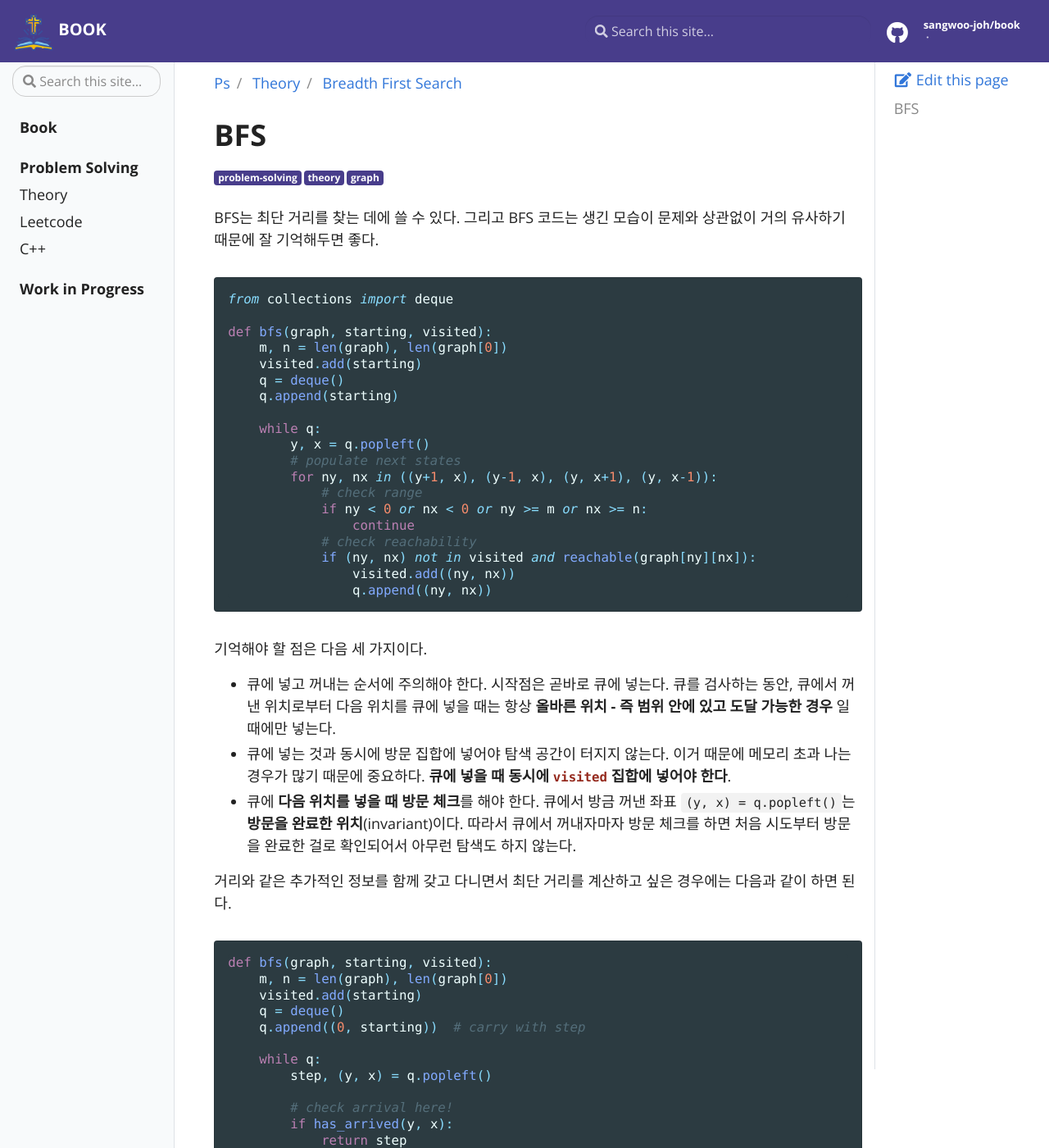
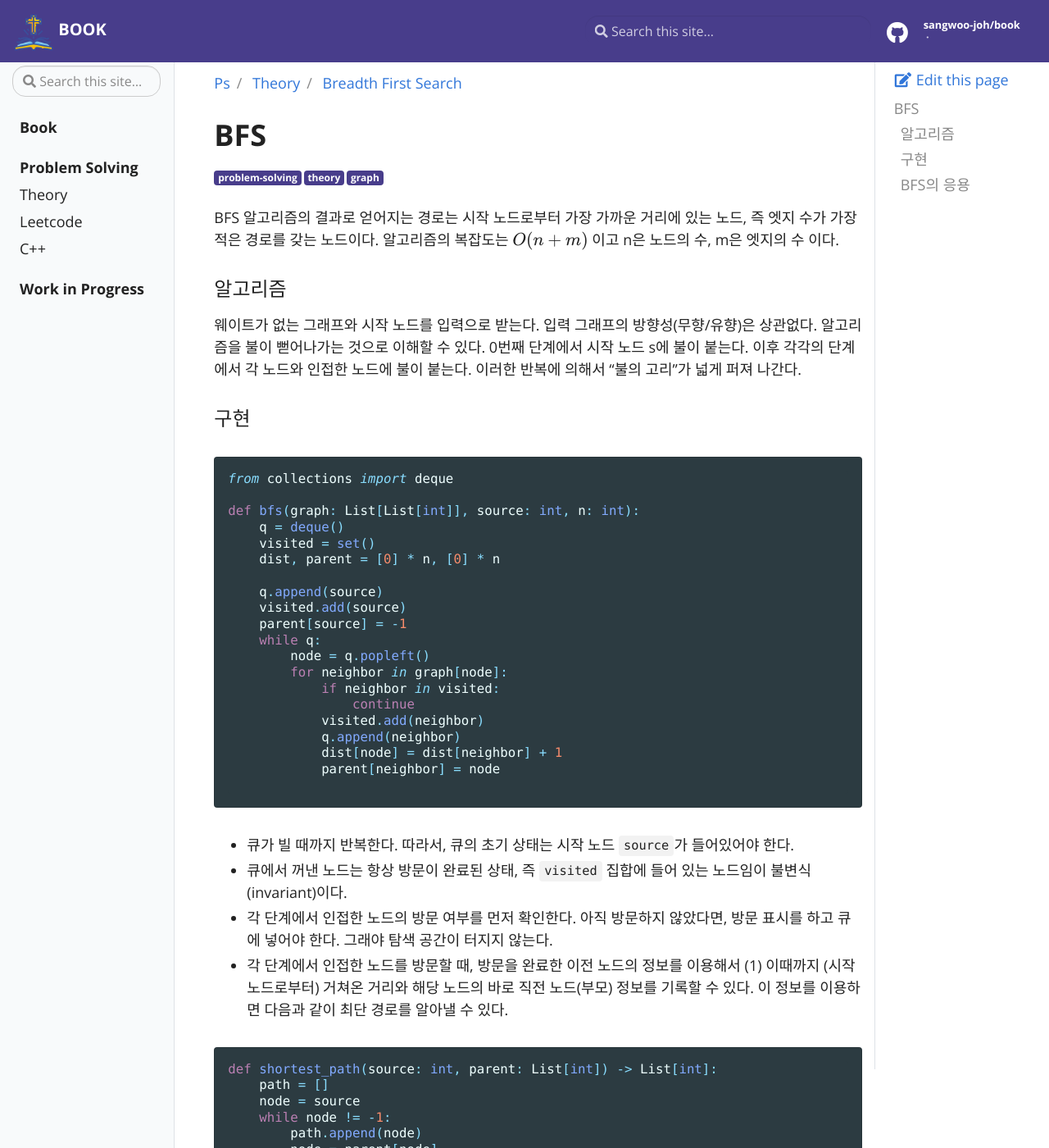
Before and after one commit to sangwoo-joh/book, a Jekyll site: the page built from ps/theory/bfs.md, in a window 1280 px wide and 1400 px high. Shown: the whole window at 82% size. Built offline with Jekyll 4.4.1, drawn with Linux system fonts in a browser that asks for light colours; formulas are drawn with MathJax 3; comment, search, counter and statistics services are not loaded; some of the changed text lies outside the part shown.

Commit message:
update bfs

````diff
--- a/ps/theory/bfs.md
+++ b/ps/theory/bfs.md
@@ -2,52 +2,60 @@
 layout: page
 tags: [problem-solving, theory, graph]
 title: Breadth First Search
-last_update: 2023-01-25 23:47:44
+last_update: 2024-04-06 23:22:34
 ---
 
 # BFS
- BFS는 최단 거리를 찾는 데에 쓸 수 있다. 그리고 BFS 코드는 생긴 모습이
- 문제와 상관없이 거의 유사하기 때문에 잘 기억해두면 좋다.
+BFS 알고리즘의 결과로 얻어지는 경로는 시작 노드로부터 가장 가까운 거리에 있는 노드, 즉 엣지 수가 가장 적은 경로를 갖는 노드이다.
+알고리즘의 복잡도는 $$O(n+m)$$ 이고 n은 노드의 수, m은 엣지의 수 이다.
 
+### 알고리즘
+웨이트가 없는 그래프와 시작 노드를 입력으로 받는다. 입력 그래프의 방향성(무향/유향)은 상관없다.
+알고리즘을 불이 뻗어나가는 것으로 이해할 수 있다. 0번째 단계에서 시작 노드 s에 불이 붙는다. 이후 각각의 단계에서 각 노드와 인접한 노드에 불이 붙는다. 이러한 반복에 의해서 "불의 고리"가 넓게 퍼져 나간다.
+
+
+### 구현
 ```python
 from collections import deque
 
-def bfs(graph, starting, visited):
-    m, n = len(graph), len(graph[0])
-    visited.add(starting)
+def bfs(graph: List[List[int]], source: int, n: int):
     q = deque()
-    q.append(starting)
+    visited = set()
+    dist, parent = [0] * n, [0] * n
 
+    q.append(source)
+    visited.add(source)
+    parent[source] = -1
     while q:
-        y, x = q.popleft()
-        # populate next states
-        for ny, nx in ((y+1, x), (y-1, x), (y, x+1), (y, x-1)):
-            # check range
-            if ny < 0 or nx < 0 or ny >= m or nx >= n:
+        node = q.popleft()
+        for neighbor in graph[node]:
+            if neighbor in visited:
                 continue
-            # check reachability
-            if (ny, nx) not in visited and reachable(graph[ny][nx]):
-                visited.add((ny, nx))
-                q.append((ny, nx))
+            visited.add(neighbor)
+            q.append(neighbor)
+            dist[node] = dist[neighbor] + 1
+            parent[neighbor] = node
+
 ```
 
- 기억해야 할 점은 다음 세 가지이다.
- - 큐에 넣고 꺼내는 순서에 주의해야 한다. 시작점은 곧바로 큐에
-   넣는다. 큐를 검사하는 동안, 큐에서 꺼낸 위치로부터 다음 위치를 큐에
-   넣을 때는 항상 **올바른 위치 - 즉 범위 안에 있고 도달 가능한 경우**
-   일 때에만 넣는다.
- - 큐에 넣는 것과 동시에 방문 집합에 넣어야 탐색 공간이 터지지
-   않는다. 이거 때문에 메모리 초과 나는 경우가 많기 때문에
-   중요하다. **큐에 넣을 때 동시에 `visited` 집합에 넣어야 한다**.
- - 큐에 **다음 위치를 넣을 때 방문 체크**를 해야 한다. 큐에서 방금
-   꺼낸 좌표 `(y, x) = q.popleft()`는 **방문을 완료한
-   위치**(invariant)이다. 따라서 큐에서 꺼내자마자 방문 체크를 하면
-   처음 시도부터 방문을 완료한 걸로 확인되어서 아무런 탐색도 하지
-   않는다.
+ - 큐가 빌 때까지 반복한다. 따라서, 큐의 초기 상태는 시작 노드 `source`가 들어있어야 한다.
+ - 큐에서 꺼낸 노드는 항상 방문이 완료된 상태, 즉 `visited` 집합에 들어 있는 노드임이 불변식(invariant)이다.
+ - 각 단계에서 인접한 노드의 방문 여부를 먼저 확인한다. 아직 방문하지 않았다면, 방문 표시를 하고 큐에 넣어야 한다. 그래야 탐색 공간이 터지지 않는다.
+ - 각 단계에서 인접한 노드를 방문할 때, 방문을 완료한 이전 노드의 정보를 이용해서 (1) 이때까지 (시작 노드로부터) 거쳐온 거리와 해당 노드의 바로 직전 노드(부모) 정보를 기록할 수 있다. 이 정보를 이용하면 다음과 같이 최단 경로를 알아낼 수 있다.
+
+```python
+def shortest_path(source: int, parent: List[int]) -> List[int]:
+    path = []
+    node = source
+    while node != -1:
+        path.append(node)
+        node = parent[node]
+
+    return reversed(path)
+```
 
 
- 거리와 같은 추가적인 정보를 함께 갖고 다니면서 최단 거리를 계산하고
- 싶은 경우에는 다음과 같이 하면 된다.
+그래프가 아닌 좌표 평면 상의 최단 경로를 구하는 데에도 적용할 수 있다.
 
 ```python
 def bfs(graph, starting, visited):
@@ -71,18 +79,22 @@ def bfs(graph, starting, visited):
             # or check arrival here, with step + 1
             if has_arrived(ny, nx):
                 return step + 1
-            # check reachability
+
+          # check reachability
             if (ny, nx) not in visited and reachable(graph[ny][nx]):
                 visited.add((ny, nx))
                 q.append((step + 1, (ny, nx)))  # carry with step
 ```
 
- 최단 거리를 구할 때 주의해야 할 점은 딱 한 가지다. 도착 여부 체크
- `has_arrived()`를 언제 하느냐에 따라서 정답이 되는 거리가 `step`인지
- `step + 1`인지이다. 즉, 큐에서 방금 꺼낸 위치는 방문을 완료한
- 위치이기 때문에 꺼내자마자 도착 여부를 체크를 하면 `step`이고, 다음
- 위치를 계산하는 시점에 도착 여부를 확인하면 `step + 1`이 거리가
- 된다. 아마 다음 위치를 계산하는 시점에서 확인하면 상태를 조금이라도
- 덜 탐색하기 때문에 (큐에 넣고 빼는 과정이 없음) 시간 및 공간적으로
- 조금이라도 더 낫겠지만 전체 복잡도에서는 차이가 없을 것이므로 적당히
- 취향 껏 하면 된다.
+최단 거리를 구할 때 주의해야 할 점은 딱 한 가지다. 도착 여부 체크 `has_arrived()`를 언제 하느냐에 따라서 정답이 되는 거리가 `step`인지 `step + 1`인지이다. 즉, 큐에서 방금 꺼낸 위치는 방문을 완료한 위치이기 때문에 꺼내자마자 도착 여부를 체크를 하면 `step`이고, 다음 위치를 계산하는 시점에 도착 여부를 확인하면 `step + 1`이 거리가 된다. 아마 다음 위치를 계산하는 시점에서 확인하면 상태를 조금이라도 덜 탐색하기 때문에 (큐에 넣고 빼는 과정이 없음) 시간 및 공간적으로 조금이라도 더 낫겠지만 전체 복잡도에서는 차이가 없을 것이므로 적당히 취향 껏 하면 된다.
+
+
+### BFS의 응용
+ * 웨이트가 없는 그래프에서 시작 노드로부터 다른 모든 노드로의 최단 경로 찾기.
+ * 무향 그래프에서 $$O(n+m)$$ 복잡도로 모든 연결 요소(connected component) 찾기: 이걸 하려면 BFS를 각각의 노드에 대해서 모두 수행해야 하는데, 이때 이전의 수행에서 방문된 노드들은 제외한다. 그러면 각각의 노드로부터 일반적인 BFS를 수행하게 되지만, 새로운 연결 요소를 만나더라도 `visited` 집합을 초기화하지 않기 때문에 전체 수행 시간은 그대로 $$O(n+m)$$이 된다. 이렇게 방문 집합을 유지하면서 BFS를 여러 번 수행하는 것을 연속 BFS (a series of BFSes)라고 한다.
+ * 어떤 문제나 게임에서 최소한의 턴(움직임)으로 해결할 수 있는 해법 찾기: 게임의 각 상태를 그래프의 노드로 표현하고 하나의 상태에서 다른 상태로 바뀌는 것을 그래프의 엣지로 표현하면 된다.
+ * 웨이트가 0 또는 1만 있는 그래프에서 최단 경로 찾기: 일반적인 BFS에 아주 약간의 수정을 가하면 된다. `visited` 집합을 유지하지 않고, 대신 노드까지의 거리가 현재 계산한 거리보다 짧은지를 체크한 후 현재 엣지의 웨이트가 0이라면 큐의 앞쪽에 넣고 아니면 큐의 뒷쪽에 넣는다. 이러한 방법을 [0-1 BFS](0-1-bfs) 라고 한다.
+ * 웨이트가 없는 유향 그래프에서 가장 짧은 싸이클 찾기: 각각의 노드에서 BFS를 시작한다. 시작 노드로 다시 되돌아 오는 순간 우리는 시작 노드로부터 가장 짧은 싸이클을 찾은 것이다. 이 시점에서 BFS를 멈추가 그 다음 노드에 대해서 새로운 BFS를 시작하면 된다. 그리고 이렇게 찾은 모든 싸이클 중에서 가장 짧은 것을 고르면 된다.
+ * 주어진 노드 쌍 (a, b) 사이의 어떤 최단 경로에 있는 모든 노드 구하기. 이걸 하려면 BFS를 두 번 하면 된다. 먼저 a에서 b로 한번 한다. $$d_{a}[]$$를 첫 번째 (a로부터의) BFS를 통해 얻은 최단 거리 배열이라고 하자. 그 다음 b에서 a로 한다. 두 번째 (b로부터의) BFS를 통해 얻은 최단 거리 배열을 $$d_{b}[]$$라고 하자. 그러면 각각의 노드 x에 대해서 해당 노드가 a와 b 사이의 최단 경로에 있는지를 쉽게 확인할 수 있다: $$d_{a}[x] + d_{b}[x] = d_{a}[b]$$.
+ * 주어진 노드 쌍 (a, b) 사이의 어떤 최단 경로에 있는 모든 엣지 구하기. 이걸 하려면 BFS를 a -> b, b -> a 방향으로 두 번 수행해서 각 시작 노드로부터의 최단 거리 배열 $$d_{a}[]$$와 $$d_{b}[]$$를 구한 다음, 모든 엣지 (x, y)에 대해서 다음 조건을 확인하면 된다: $$d_{a}[x] + 1 + d_{b}[y] = d_{a}[b]$$.
+ * 웨이트가 없는 그래프에서 시작 노드 s로부터 목표 노드 t까지의 **짝수 거리**를 갖는 최단 경로 찾기: 이걸 하려면 보조 그래프부터 만들어야 한다. 현재 노드를 v, 현재 패리티(즉 홀짝성) 0 또는 1을 담은 변수를 c라고 하면, (v, c) 상태를 노드로 하는 새로운 그래프를 만들자. 그러면 원래 그래프의 어떤 엣지 (x, y)는 이 새로운 그래프에서 두 개의 엣지 ((x, 0), (y, 1))과 ((x, 1), (y, 0))을 갖게 된다. 그러면 이제 우리는 시작 노드 (s, 0)에서 목표 노드 (t, 0)까지의 최단 경로를 구하면 된다.
````
